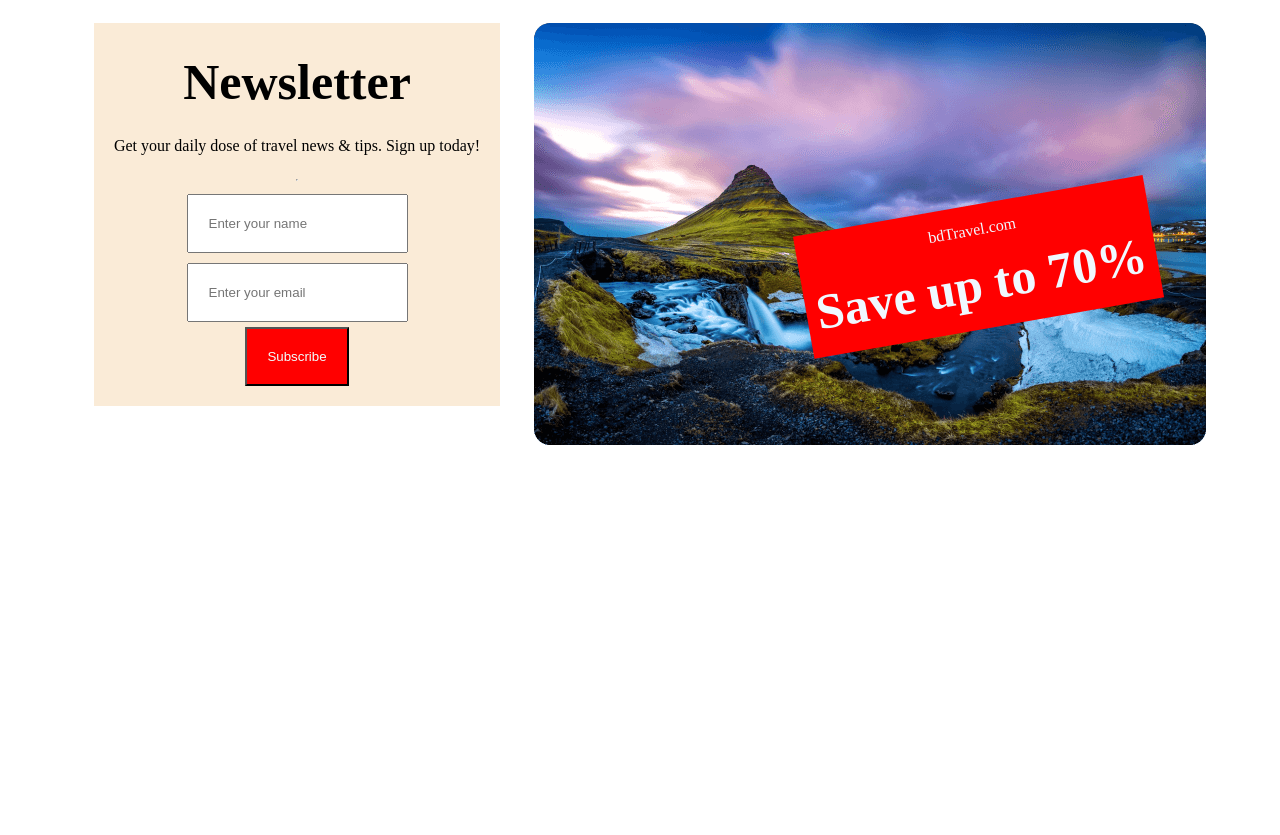
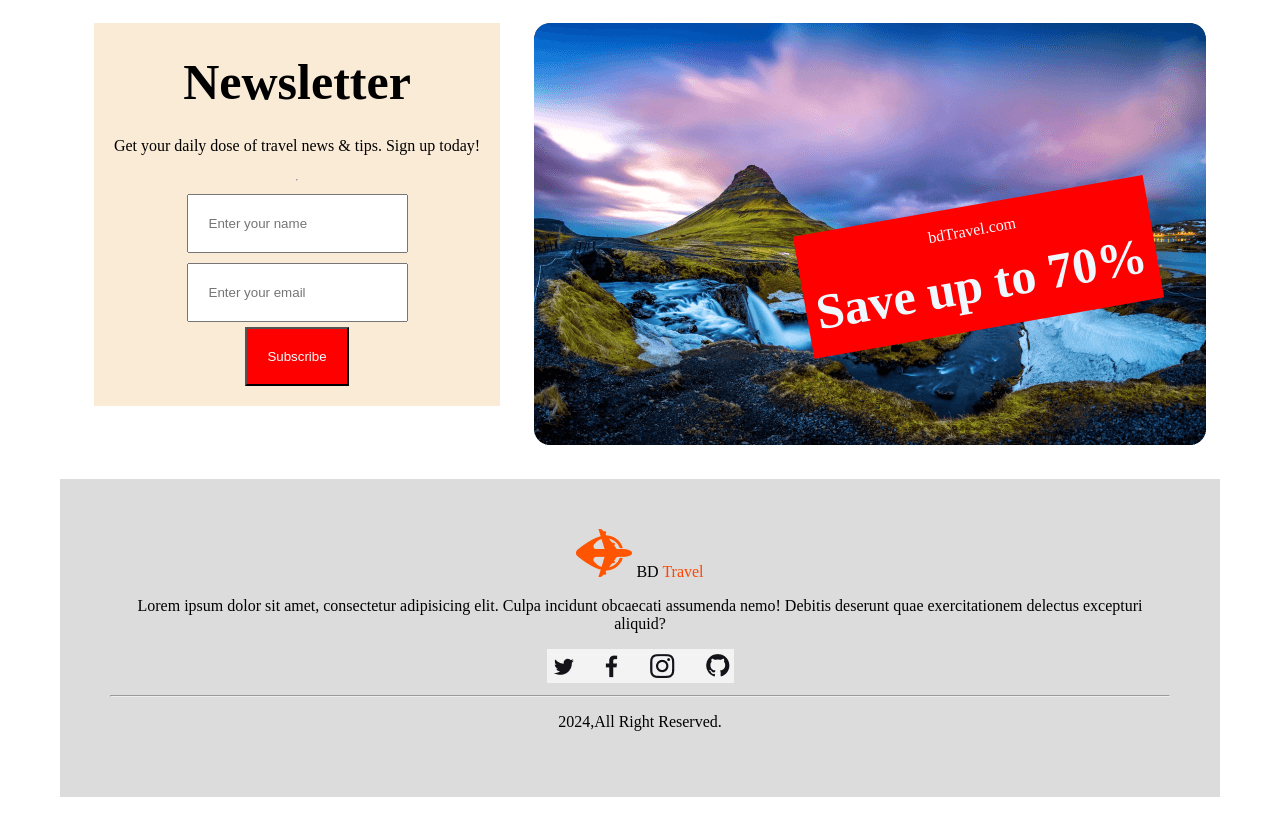
Before and after one commit to Muttaky/bdTravel, a plain HTML site: page index.html in a window 1280 px wide. Shown: the part 2960-3795 px from the top of the page. Before the commit the page ends 3469 px from the top, so only its background shows below. Drawn offline with Linux system fonts and the light colour scheme.

Commit message:
main done

```diff
--- a/index.html
+++ b/index.html
@@ -110,6 +110,14 @@
         </article>
     </main>
 
-    <footer></footer>
+    <footer style="background-color: gainsboro; padding: 50px;margin-top: 30px;">
+        <img src="images/logo.png" alt="">
+        <span>BD</span>
+        <span style="color: orangered;">Travel</span>
+        <p>Lorem ipsum dolor sit amet, consectetur adipisicing elit. Culpa incidunt obcaecati assumenda nemo! Debitis deserunt quae exercitationem delectus excepturi aliquid?</p>
+        <a href=""><img src="images/aa.png" alt=""></a>
+        <hr>
+        <p>2024,All Right Reserved.</p>
+    </footer>
 </body>
 </html>
```
Also changed, not shown: images/aa.png (added).
